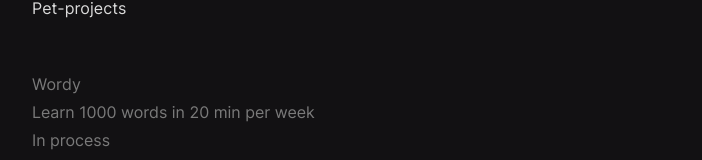
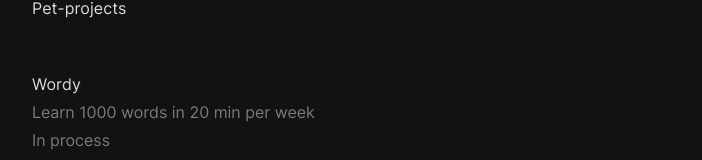
Before and after one commit to alekspetrov/alekspetrov-website, a Nuxt app: page / in a window 1280 px wide. Shown: the part 574-734 px from the top of the page, without its empty margins (288-990 px from the left). Built offline with nearby package versions, Linux system fonts and the light colour scheme; no server answers.

Commit message:
fix: titles color on main page

```diff
--- a/assets/css/global.pcss
+++ b/assets/css/global.pcss
@@ -180,7 +180,7 @@ a {
   transition: all var(--transition);
 
   h3 {
-    color: var(--color-text-muted);
+    color: var(--color-text-base);
     transition: all var(--transition);
   }
 
@@ -201,12 +201,6 @@ a {
       background: var(--color-card-fill-hover);
     }
   }
-
-  &:hover {
-    h3 {
-      color: var(--color-text-base);
-    }
-  }
 }
 
 /* Page blocks include spacing and title setup */
```
